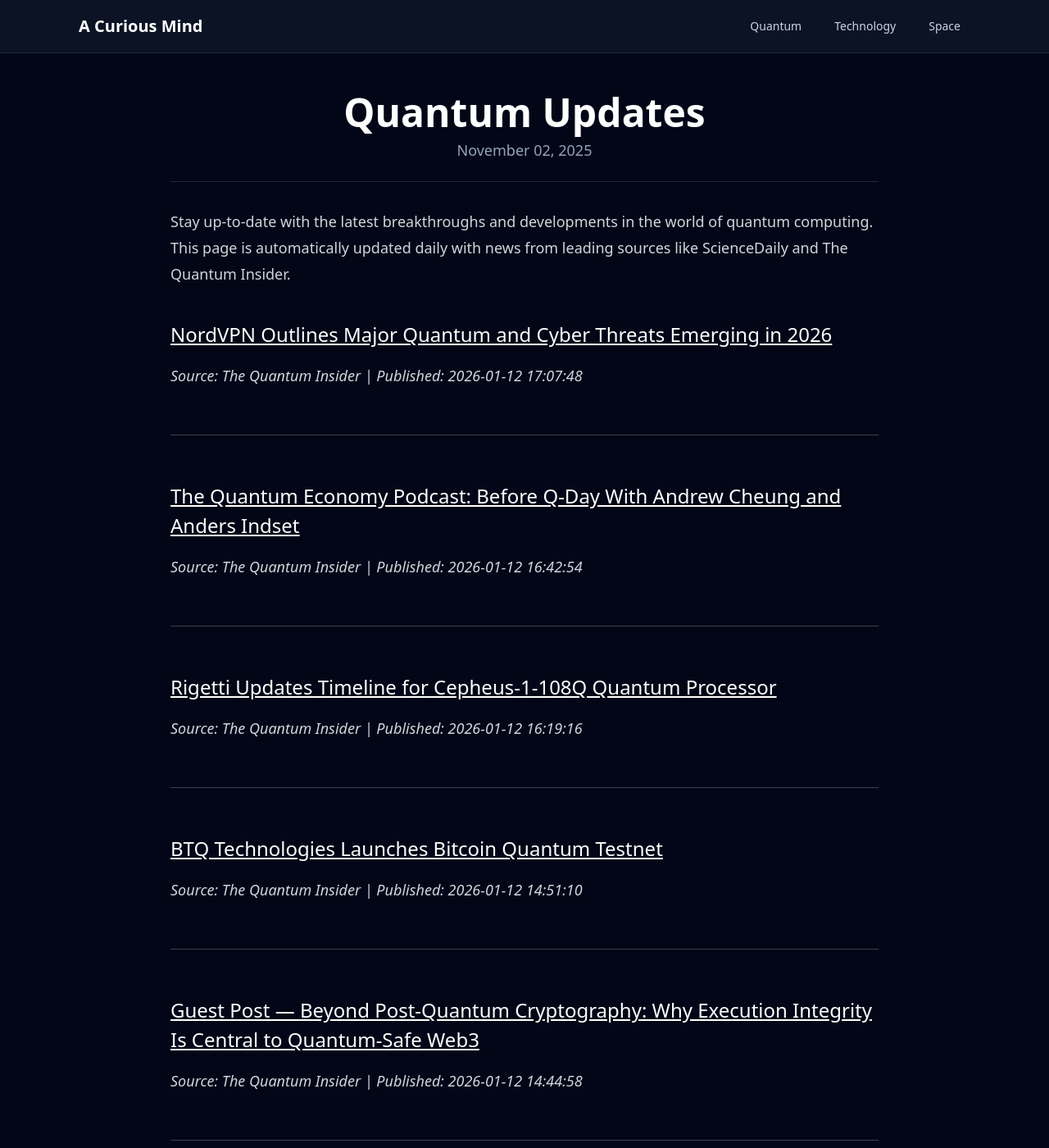
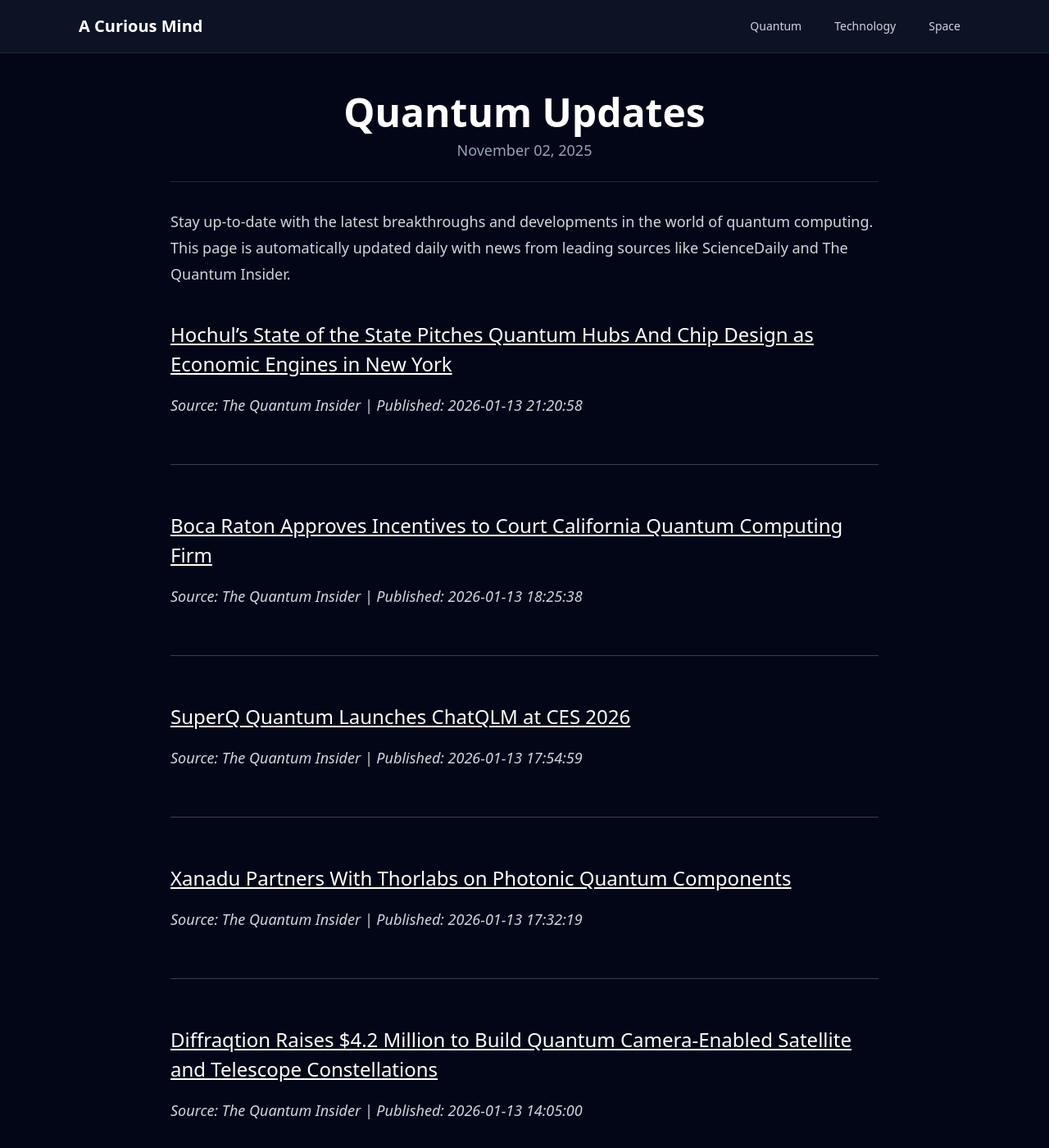
Before and after one commit to onehl7/onehl7.github.io, a Jekyll site: the page built from _posts/2025-11-02-quantum-updates.md, in a window 1280 px wide and 1400 px high. Shown: the whole window at 82% size. Built offline with Jekyll 4.4.1, drawn with Linux system fonts in a browser that asks for light colours; nearby versions of some CDN libraries.

Commit message:
Update quantum news data

```diff
--- a/_data/quantum_news.json
+++ b/_data/quantum_news.json
@@ -1,33 +1,33 @@
 [
   {
     "source": "The Quantum Insider",
-    "title": "NordVPN Outlines Major Quantum and Cyber Threats Emerging in 2026",
-    "link": "https://thequantuminsider.com/2026/01/12/cybersecurity-risks-2026-nordvpn/",
-    "published": "2026-01-12 17:07:48"
+    "title": "Hochul\u2019s State of the State Pitches Quantum Hubs And Chip Design as Economic Engines in New York",
+    "link": "https://thequantuminsider.com/2026/01/13/hochuls-state-of-the-state-pitches-quantum-hubs-and-chip-design-as-economic-engines-in-new-york/",
+    "published": "2026-01-13 21:20:58"
   },
   {
     "source": "The Quantum Insider",
-    "title": "The Quantum Economy Podcast: Before Q-Day With Andrew Cheung and Anders Indset",
-    "link": "https://thequantuminsider.com/2026/01/12/the-quantum-economy-podcast-before-q-day-with-andrew-cheung-and-anders-indset/",
-    "published": "2026-01-12 16:42:54"
+    "title": "Boca Raton Approves Incentives to Court California Quantum Computing Firm",
+    "link": "https://thequantuminsider.com/2026/01/13/boca-raton-approves-incentives-to-court-california-quantum-computing-firm/",
+    "published": "2026-01-13 18:25:38"
   },
   {
     "source": "The Quantum Insider",
-    "title": "Rigetti Updates Timeline for Cepheus-1-108Q Quantum Processor",
-    "link": "https://thequantuminsider.com/2026/01/12/rigetti-delays-108-qubit-cepheus-system/",
-    "published": "2026-01-12 16:19:16"
+    "title": "SuperQ Quantum Launches ChatQLM at CES 2026",
+    "link": "https://thequantuminsider.com/2026/01/13/superq-chatqlm-ces-2026/",
+    "published": "2026-01-13 17:54:59"
   },
   {
     "source": "The Quantum Insider",
-    "title": "BTQ Technologies Launches Bitcoin Quantum Testnet",
-    "link": "https://thequantuminsider.com/2026/01/12/btq-technologies-launches-bitcoin-quantum-testnet/",
-    "published": "2026-01-12 14:51:10"
+    "title": "Xanadu Partners With Thorlabs on Photonic Quantum Components",
+    "link": "https://thequantuminsider.com/2026/01/13/xanadu-thorlabs-photonic-quantum-partnership/",
+    "published": "2026-01-13 17:32:19"
   },
   {
     "source": "The Quantum Insider",
-    "title": "Guest Post \u2014 Beyond Post-Quantum Cryptography: Why Execution Integrity Is Central to Quantum-Safe Web3",
-    "link": "https://thequantuminsider.com/2026/01/12/execution-integrity-post-quantum-web3/",
-    "published": "2026-01-12 14:44:58"
+    "title": "Diffraqtion Raises $4.2 Million to Build Quantum Camera-Enabled Satellite and Telescope Constellations",
+    "link": "https://thequantuminsider.com/2026/01/13/diffraqtion-raises-4-2-million-to-build-quantum-camera-enabled-satellite-and-telescope-constellations/",
+    "published": "2026-01-13 14:05:00"
   },
   {
     "source": "ScienceDaily (Quantum Computing)",
```
